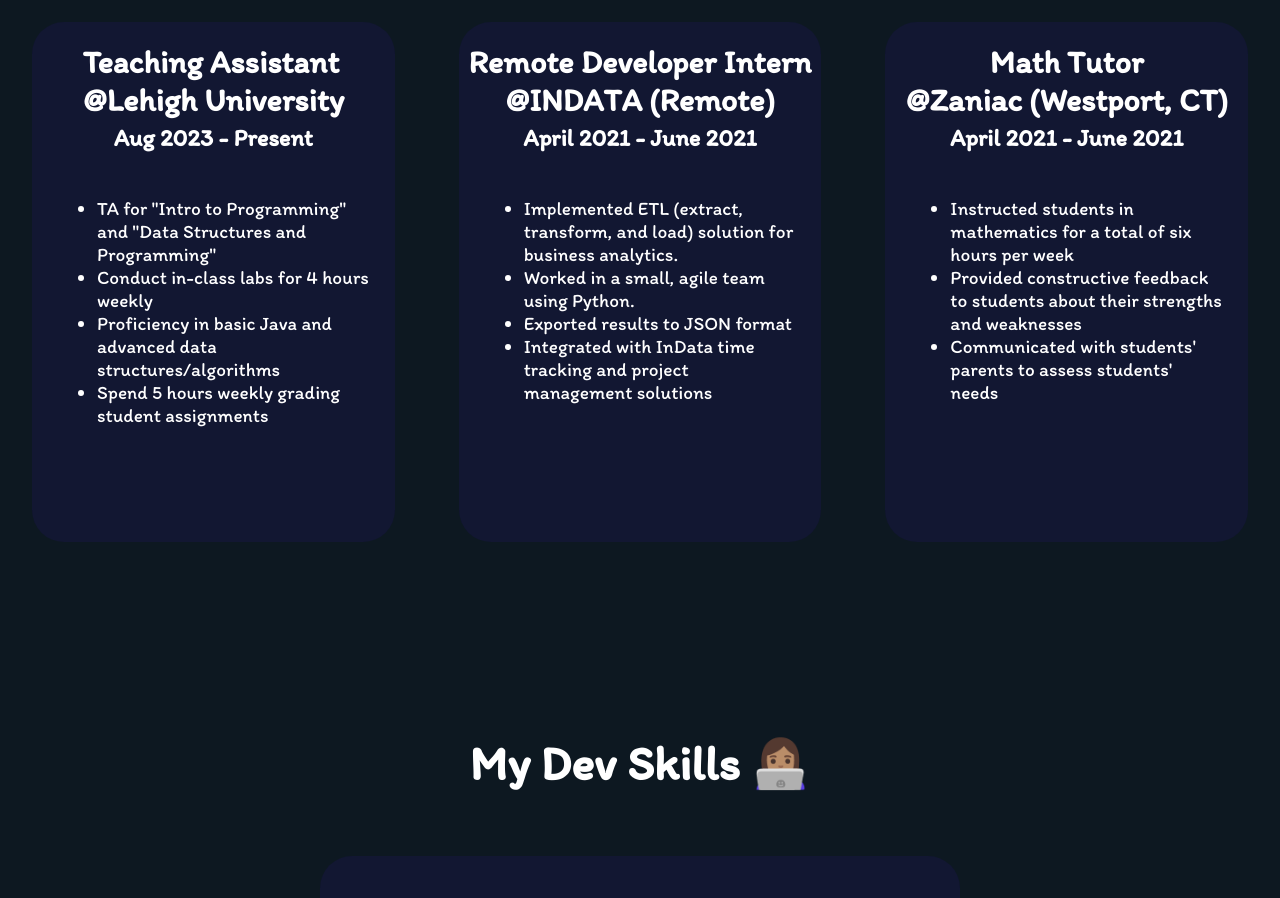
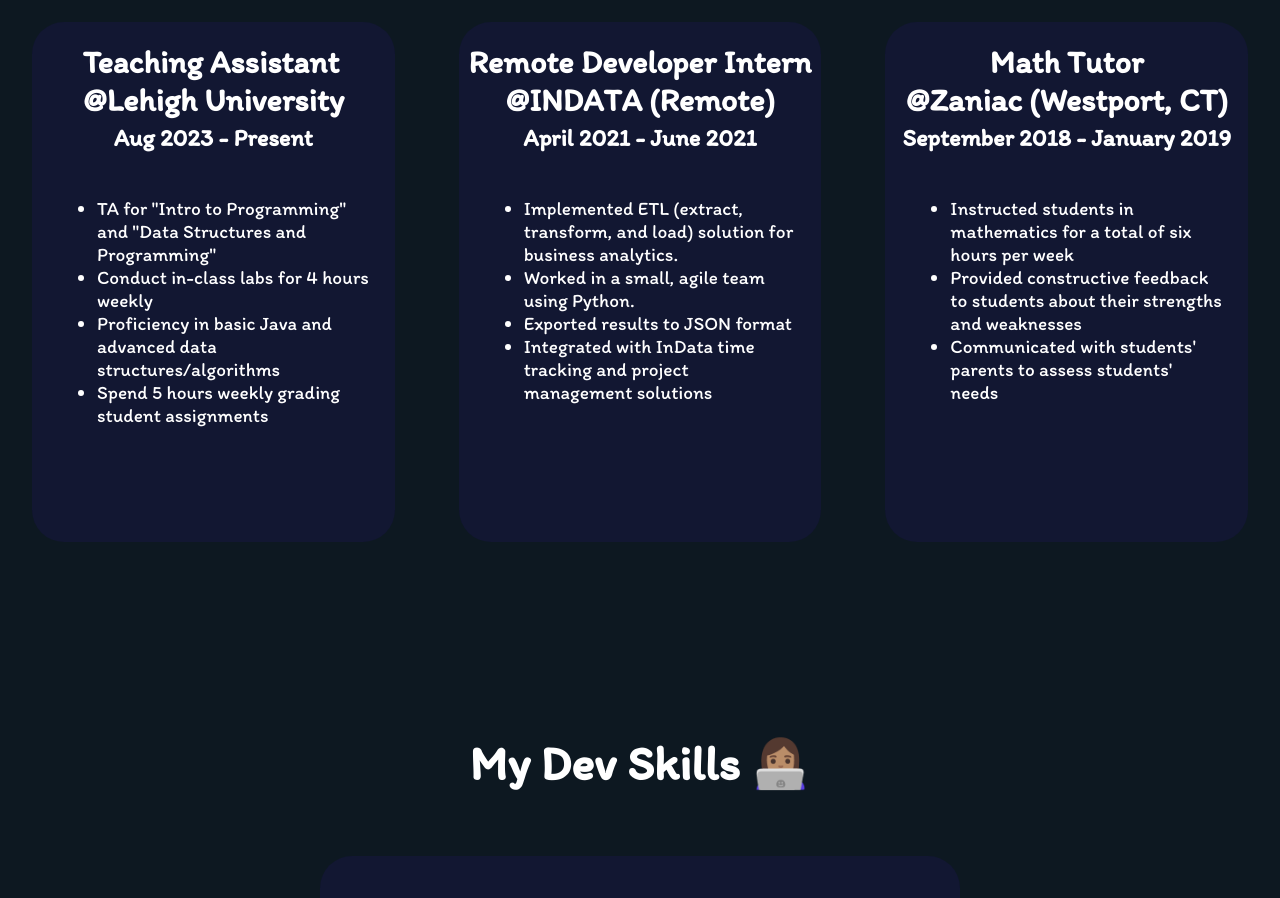
Before and after one commit to shirls326/PersonalWebsite, a React (Create React App) app in the folder my-personal-website/: page / in a window 1280 px wide. Shown: the part 1820-2718 px from the top of the page. Built offline with nearby package versions, Linux system fonts and the light colour scheme; a web font is replaced by a local one.

Commit message:
updating work info card

```diff
--- a/my-personal-website/src/components/Work.js
+++ b/my-personal-website/src/components/Work.js
@@ -78,7 +78,7 @@
         <h1 className="TA-title Zaniac-title">
           Math Tutor<br></br>@Zaniac (Westport, CT)
         </h1>
-        <h2>April 2021 - June 2021</h2>
+        <h2>September 2018 - January 2019</h2>
         <ul className="info-list">
           <li>Instructed students in mathematics for a total of six hours per week</li>
           <li>Provided constructive feedback to students about their strengths and weaknesses</li>
```
